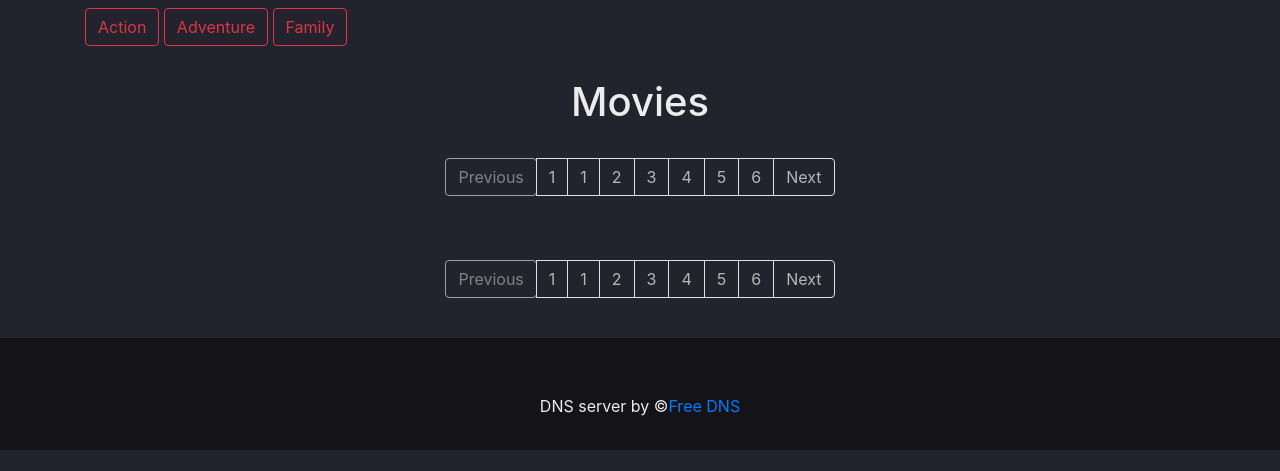
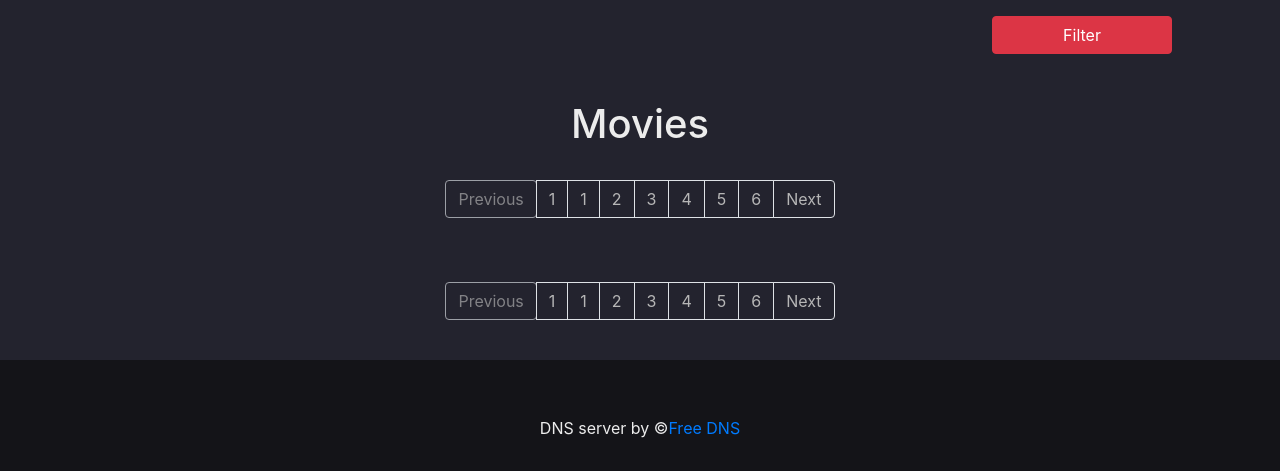
Before and after one commit to McRaeSoftware/JustWatch.php, a PHP site: page /View/movies.php in a window 1280 px wide. Shown: the part 58-529 px from the top of the page. Run offline with PHP 8.4, Linux system fonts and the light colour scheme; the visitor is signed in with stand-in values (Sample User, id 1); data that the repository does not hold is empty; a stand-in replaces the project's code that opens the database connection.

Commit message:
Added non functioning filter for movie Genre
Filter for movie genre on main page. does not search the database at this time. only the view has been created

```diff
--- a/Controller/ValidateEmptyFields.js
+++ b/Controller/ValidateEmptyFields.js
@@ -11,9 +11,9 @@
   window.addEventListener('load', function()
   {
     // Fetch all the forms we want to apply custom Bootstrap validation styles to
-    var forms = document.getElementsByClassName('needs-validation');
+    let forms = document.getElementsByClassName('needs-validation');
     // Loop over them and prevent submission
-    var validation = Array.prototype.filter.call(forms, function(form)
+    let validation = Array.prototype.filter.call(forms, function(form)
     {
       form.addEventListener('submit', function(event)
       {
--- a/Controller/getMoviesByFilter.php
+++ /dev/null
@@ -1,5 +0,0 @@
-<?php
-  Include '../Model/GetMoviesByFilter.php';
-  $movies = GetMoviesByFilter($movieFilter);
-  $movieArray = json_decode($movies);
-?>
--- /dev/null
+++ b/Controller/getMoviesByTitle.php
@@ -0,0 +1,6 @@
+<?php
+  Include '../Model/getMoviesByTitle.php';
+  $movieTitle = $_GET['filterByTitle'];
+  $movies = GetMoviesByTitle($movieTitle);
+  $movieArray = json_decode($movies);
+?>
--- /dev/null
+++ b/Controller/toggleFilter.js
@@ -0,0 +1,9 @@
+<script>
+$(document).ready(function()
+{
+  $("#filterByGenreButton").click(function()
+  {
+    $("#filterDiv").fadeToggle();
+  });
+});
+</script>
--- a/Model/getMoviesByFilter.php
+++ b/Model/getMoviesByTitle.php
@@ -1,9 +1,9 @@
 <?php
-function GetMoviesByFilter($movieFilter)
+function GetMoviesByTitle($movieTitle)
 {
   require_once 'connection.php';
 
-  $sql = "SELECT * FROM Movie WHERE Title LIKE '%".$movieFilter."%' ORDER BY Title asc";
+  $sql = "SELECT * FROM Movie WHERE Title LIKE '%".$movieTitle."%' ORDER BY Title asc";
 
   $stmt = $connection->prepare($sql);
   $result = $stmt->fetch();
--- a/View/header.php
+++ b/View/header.php
@@ -16,7 +16,6 @@
   <!-- bootstrap Css -->
   <link rel="stylesheet" href="https://stackpath.bootstrapcdn.com/bootstrap/4.1.3/css/bootstrap.min.css" integrity="sha384-MCw98/SFnGE8fJT3GXwEOngsV7Zt27NXFoaoApmYm81iuXoPkFOJwJ8ERdknLPMO" crossorigin="anonymous">
   <link rel="stylesheet" href="https://use.fontawesome.com/releases/v5.7.2/css/all.css" integrity="sha384-fnmOCqbTlWIlj8LyTjo7mOUStjsKC4pOpQbqyi7RrhN7udi9RwhKkMHpvLbHG9Sr" crossorigin="anonymous">
-
   <!-- Custom Css -->
   <style>
   <?php include '../Model/theme.css'; ?>
--- a/View/movies.php
+++ b/View/movies.php
@@ -4,21 +4,21 @@
 <?php
 /*
     Description: JustWatch Movies for free viewing.
-    Author: David McRae, Oliver Dickens
+    Author: David McRae
 */
   include '../Controller/session.php';
 
   if(isset($_SESSION['username']))
   {
 
-  if(!isset($_GET['filter']))
+  if(!isset($_GET['filterByTitle']))
   {
     include '../Controller/getAllMovies.php';
   }
   else
   {
-    $movieFilter = $_GET['filter'];
-    include '../Controller/getMoviesByFilter.php';
+    $movieFilter = $_GET['filterByTitle'];
+    include '../Controller/getMoviesByTitle.php';
   }
   include 'header.php';
   include 'navbar.php';
@@ -31,25 +31,90 @@
   <div class="container mt-2">
       <div id="mobileSearch" class="row no-gutters justify-content-center">
         <form class="form-inline row m-2" method="GET">
-        <input class="form-control col" type="search" placeholder="Search by Title" name="filter">
+          <input class="form-control col" type="search" placeholder="Search by Title" name="filterByTitle">
           <button class="btn btn-danger col-2" type="submit"><i class="fas fa-search"></i></button>
         </form>
       </div>
 
+
+      <div class="row col-12 no-gutters" style="display:inline-block;">
+          <button id="filterByGenreButton" class="btn btn-danger col-2 m-2 float-right">Filter</button>
+        </div>
+
+  <div style="display:none;" id="filterDiv" class="container mt-2 row col-12 no-gutters">
+  <form class="m-2 row text-center justify-content-center" method="POST">
       <div class="btn-group-toggle" data-toggle="buttons">
 
-      <label class="btn btn-outline-danger">
-        <input type="checkbox" checked>Action</input>
+        <label class="btn btn-outline-danger m-2">
+          <input type="checkbox" name="genre[]" checked="">Action
+        </label>
+        <label class="btn btn-outline-danger m-2">
+          <input type="checkbox" name="genre[]" checked="">Adventure
+        </label>
+        <label class="btn btn-outline-danger m-2">
+          <input type="checkbox" name="genre[]" checked="">Animation
+        </label>
+        <label class="btn btn-outline-danger m-2">
+          <input type="checkbox" name="genre[]" checked="">Comedy
+        </label>
+        <label class="btn btn-outline-danger m-2">
+          <input type="checkbox" name="genre[]" checked="">Crime
+        </label>
+        <label class="btn btn-outline-danger m-2">
+          <input type="checkbox" name="genre[]" checked="">DC
+        </label>
+        <label class="btn btn-outline-danger m-2">
+          <input type="checkbox" name="genre[]" checked="">Drama
+        </label>
+        <label class="btn btn-outline-danger m-2">
+          <input type="checkbox" name="genre[]" checked="">Fantasy
+        </label>
+        <label class="btn btn-outline-danger m-2">
+          <input type="checkbox" name="genre[]" checked="">Family
+        </label>
+        <label class="btn btn-outline-danger m-2">
+          <input type="checkbox" name="genre[]" checked="">Marvel
+        </label>
+        <label class="btn btn-outline-danger m-2">
+          <input type="checkbox" name="genre[]" checked="">Romance
+        </label>
+        <label class="btn btn-outline-danger m-2">
+          <input type="checkbox" name="genre[]" checked="">Sci-Fi
+        </label>
+        <label class="btn btn-outline-danger m-2">
+          <input type="checkbox" name="genre[]" checked="">Thriller
+        </label>
+        <label class="btn btn-outline-danger m-2">
+          <input type="checkbox" name="genre[]" checked="">History
+        </label>
+        <label class="btn btn-outline-danger m-2">
+          <input type="checkbox" name="genre[]" checked="">Documentary
+        </label>
+        <label class="btn btn-outline-danger m-2">
+          <input type="checkbox" name="genre[]" checked="">Mystery
+        </label>
+        <label class="btn btn-outline-danger m-2">
+          <input type="checkbox" name="genre[]" checked="">Horror
+        </label>
+        <label class="btn btn-outline-danger m-2">
+          <input type="checkbox" name="genre[]" checked="">Biography
+        </label>
+        <label class="btn btn-outline-danger m-2">
+          <input type="checkbox" name="genre[]" checked="">Music
+        </label>
+        <label class="btn btn-outline-danger m-2">
+          <input type="checkbox" name="genre[]" checked="">Sport
+        </label>
+        <label class="btn btn-outline-danger m-2">
+          <input type="checkbox" name="genre[]" checked="">War
+        </label>
+        <label class="btn btn-outline-danger m-2">
+          <input type="checkbox" name="genre[]" checked="">Western
         </label>
 
-      <label class="btn btn-outline-danger">
-        <input type="checkbox" checked>Adventure</input>
-      </label>
-
-      <label class="btn btn-outline-danger">
-        <input type="checkbox" checked>Family</input>
-      </label>
-
+      </div>
+      <button class="btn btn-danger m-2" type="submit">Search By Genre</button>
+    </form>
   </div>
 
   </div>
@@ -112,6 +177,7 @@
           include '../Controller/bootstrapScript.php';
           include '../Controller/ajaxScript.php';
           include '../Controller/navControl.js';
+          include '../Controller/toggleFilter.js';
           ?>
     </body>
 <?php
--- a/View/navbar.php
+++ b/View/navbar.php
@@ -69,7 +69,7 @@ Author: David McRae, Oliver Dickens
 
   <div id="pcSearch" class="col-10 row no-gutters justify-content-center">
     <form class="form-inline col-10" method="GET">
-      <input class="form-control col-9 mr-1" type="search" placeholder="Search by Title" name="filter">
+      <input class="form-control col-9 mr-1" type="search" placeholder="Search by Title" name="filterByTitle">
       <button class="btn btn-danger col-2 " type="submit">Search</button>
     </form>
   </div>
```
Lines whose indentation alone changed are shown as unchanged.
